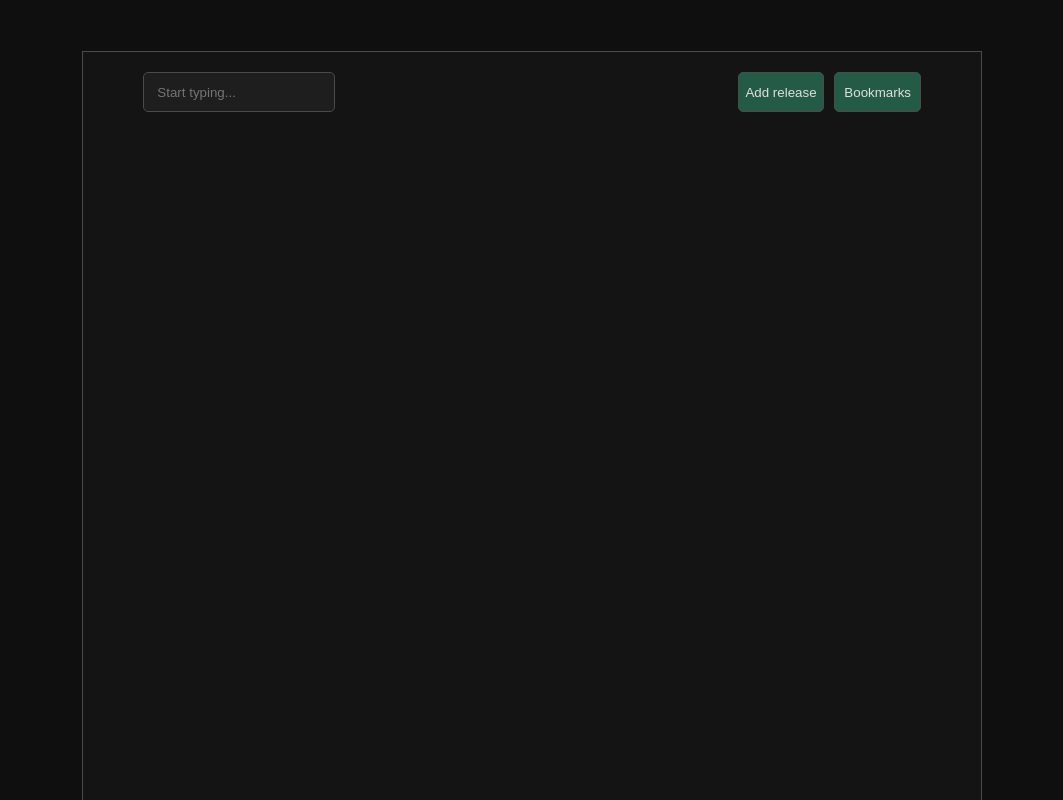
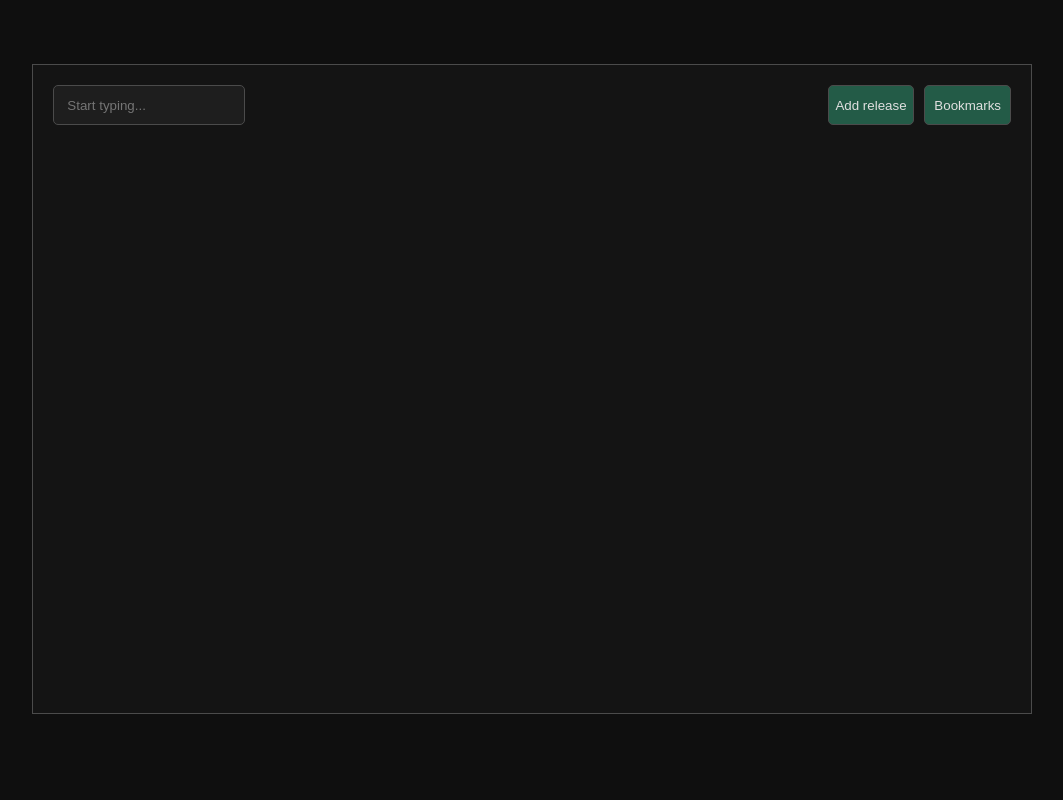
Before and after one commit to vybukhivka/discogs-tracker, a website built with Parcel: page index.html in a window 1280 px wide. Shown: the top 800 px of the page, without its empty margins (108-1171 px from the left). Built offline with nearby package versions, Linux system fonts and the light colour scheme; no server answers.

Commit message:
grid structure

```diff
--- a/index.html
+++ b/index.html
@@ -54,7 +54,7 @@
     </div>
   </div>
 
-  <div class="overlay hidden"></div>
+  <!-- <div class="overlay hidden"></div>
   <div class="add-release-window hidden">
     <button class="btn--close-modal">&times;</button>
     <form action="" class="upload">
@@ -64,6 +64,6 @@
         <input type="TEST" required name="title" type="text" />
       </div>
     </form>
-  </div>
+  </div> -->
 </body>
 </html>
--- a/src/styles/_base.scss
+++ b/src/styles/_base.scss
@@ -15,7 +15,6 @@ html {
   font-size: 62.5%;
 }
 
-
 body {
   background-color: $bgDark;
   color: $textColorWhite;
@@ -24,11 +23,7 @@ body {
   min-height: calc(100vh - 2 * 4vw)
 }
 
-.container {
-  background: $bgMid;
-  padding: 2rem;
-  border: 1px solid $borderColor;
-  max-width: 90rem;
-  min-height: 117rem;
-  margin: 4vw auto;
+.hidden {
+  visibility: hidden;
+  opacity: 0;
 }
--- a/src/styles/_header.scss
+++ b/src/styles/_header.scss
@@ -5,11 +5,51 @@
   flex-direction: $direction
 }
 
+.container {
+  background: $bgMid;
+  padding: 2rem;
+  border: 1px solid $borderColor;
+  max-width: 100rem;
+  min-height: 65rem;
+  margin: 5vw auto;
+  display: grid;
+  grid-template-columns: 25% 50% 25%;
+  grid-template-rows: 1fr 1fr 5fr 8fr
+}
+
+.header {
+  grid-column-start: 1;
+  grid-column-end: 4;
+  grid-row-start: -5;
+  grid-row-end: -4;
+}
+
+.header > .search {
+  grid-column-start: 1;
+  grid-column-end: 2;
+  grid-row-start: 1;
+  grid-row-end: 2;
+}
+
+.header .nav {
+  grid-column-start: 3;
+  grid-column-end: 4;
+  grid-row-start: -5;
+  grid-row-end: -4;
+  place-self: center;
+}
+
+.release {
+  grid-column-start: 2;
+  grid-column-end: 4;
+  grid-row-start: 2;
+  grid-row-end: 5;
+}
+
 header {
   @include flexCenter(row);
   justify-content: space-between;
 
-  padding: 0 4rem;
   nav ul{
     @include flexCenter(row);
     gap: 10px;
```
